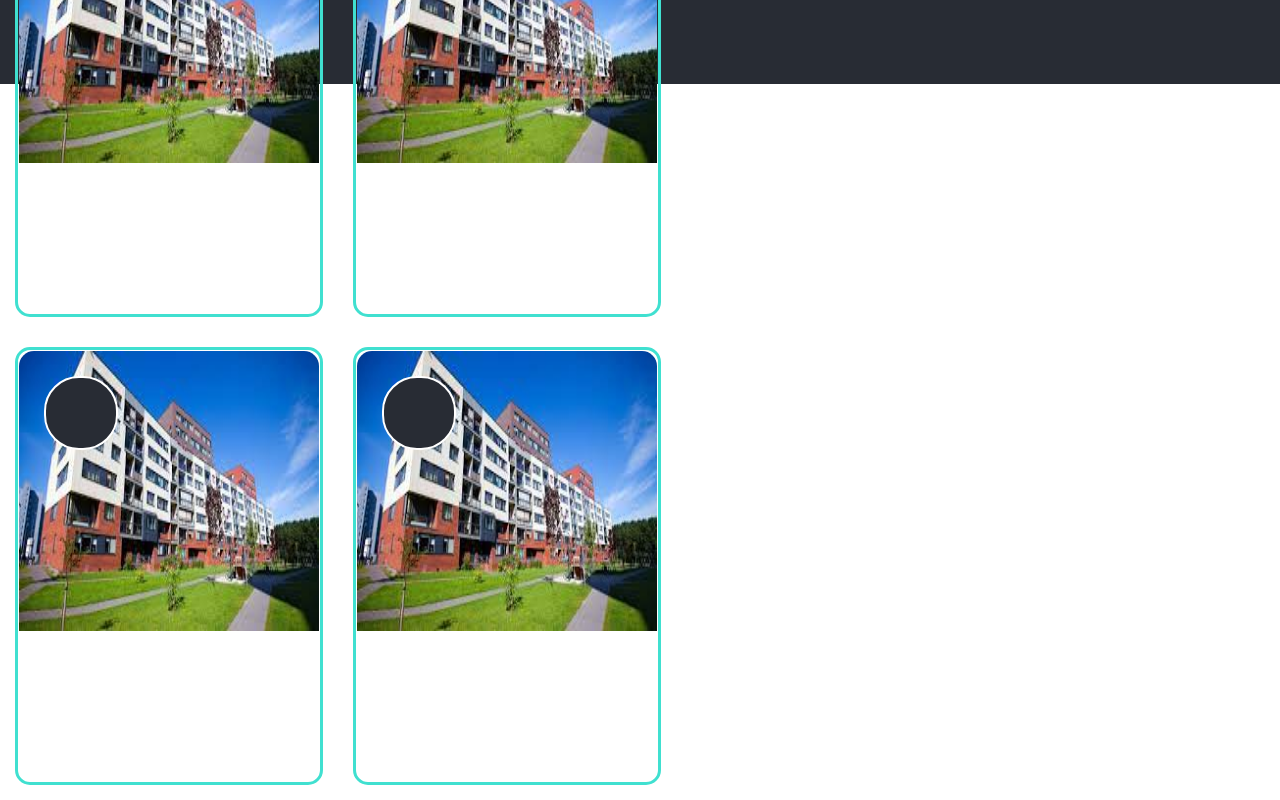
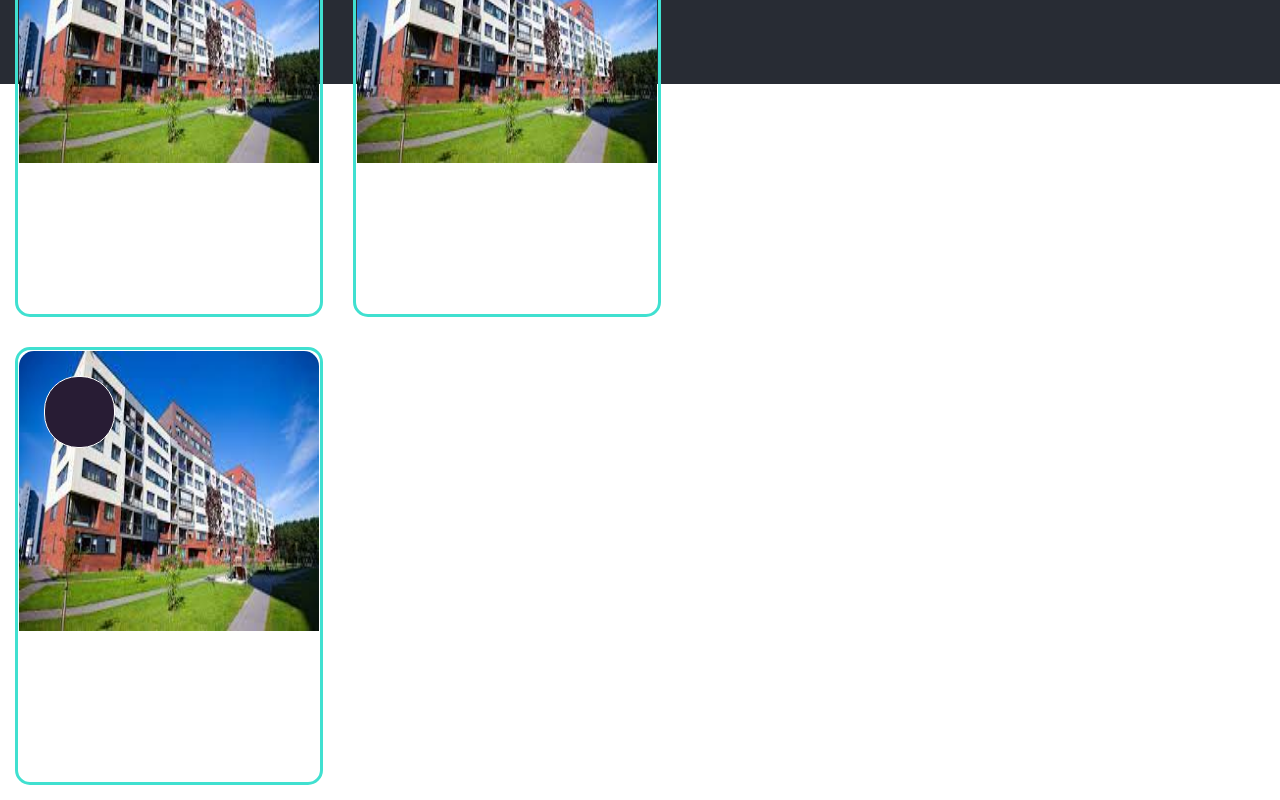
Before and after one commit to zhwang2001/Webprojects, a React (Create React App) app in the folder my-app/: page / in a window 1280 px wide. Shown: the part 716-1516 px from the top of the page. Built offline with nearby package versions, Linux system fonts and the light colour scheme.

Commit message:
added some items

```diff
--- a/my-app/src/App.css
+++ b/my-app/src/App.css
@@ -1,8 +1,8 @@
 .App {
   background-color: #282c34;
   height: 100vh;
-  font-family: 'Poppins', sans-serif;
 }
+
 
 .App-header {
   display: flex;
--- a/my-app/src/App.js
+++ b/my-app/src/App.js
@@ -49,15 +49,6 @@ function App() {
       num_bedrooms: "4",
       num_bathrooms: "2",
     },
-    {
-      profile: "6",
-      listing_img: "?",
-      price: "1100",
-      address: "300 21 west street",
-      num_roomates: "2",
-      num_bedrooms: "4",
-      num_bathrooms: "2",
-    }
   ]
 
   return (
@@ -67,15 +58,14 @@ function App() {
       </header>
       <body>
         <section className="Listings">
-          {keyinfo.map(info => (
-            <Listing key={info.profile} {...info} />
+          {keyinfo.map((info, i) => (
+            <Listing key={i} {...info} />
           ))}
         </section>
         <section className="Map">
         </section>
       </body>
     </div>
-
   );
 }
 
--- a/my-app/src/Listing.css
+++ b/my-app/src/Listing.css
@@ -22,11 +22,11 @@
 }
 
 .Profile-Pic {
-  background-color: #282c34;
-  border: 2px solid white;
-  border-radius: 35px;
+  background-color: #281c34;
+  border: 1px solid white;
+  border-radius: 34px;
   position: absolute;
-  width: 70px;
+  width: 69px;
   height: 70px;
   margin: 25px;
 }
```
Also changed, not shown: my-app/public/index.html (+4 -4 lines), my-app/src/index.css (line endings or trailing spaces).
